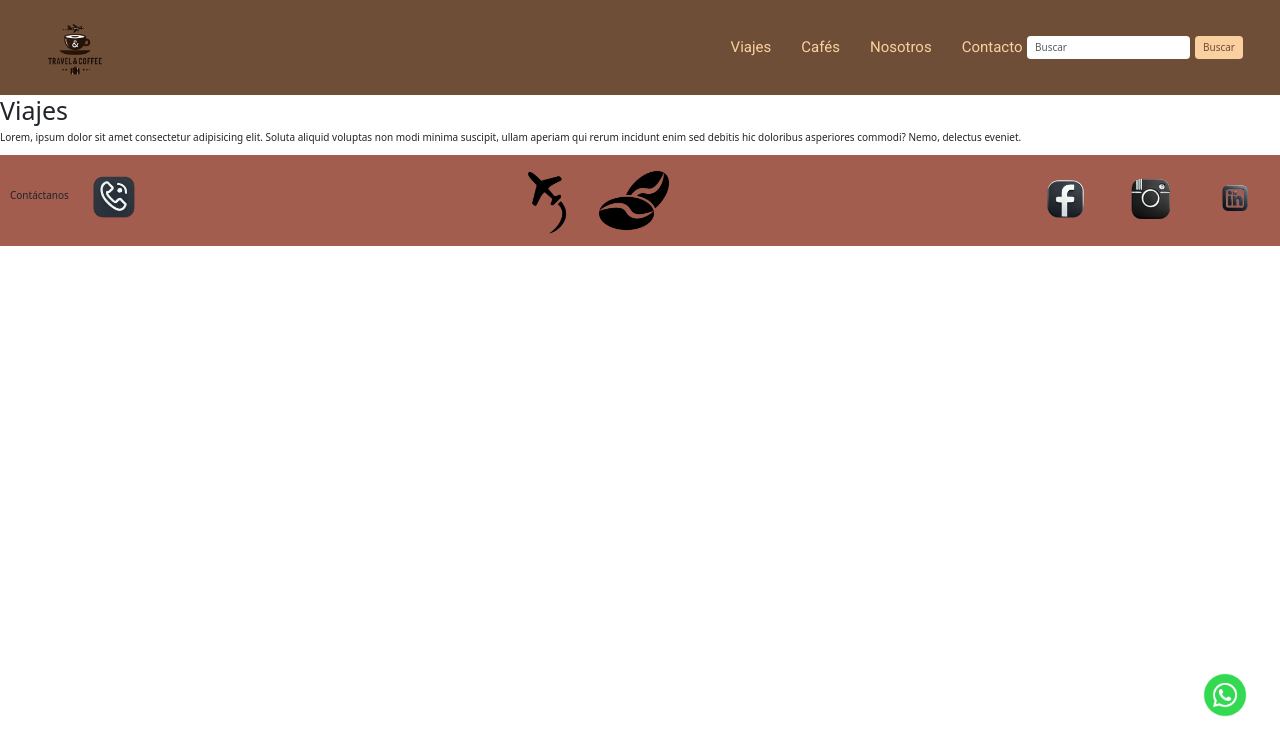
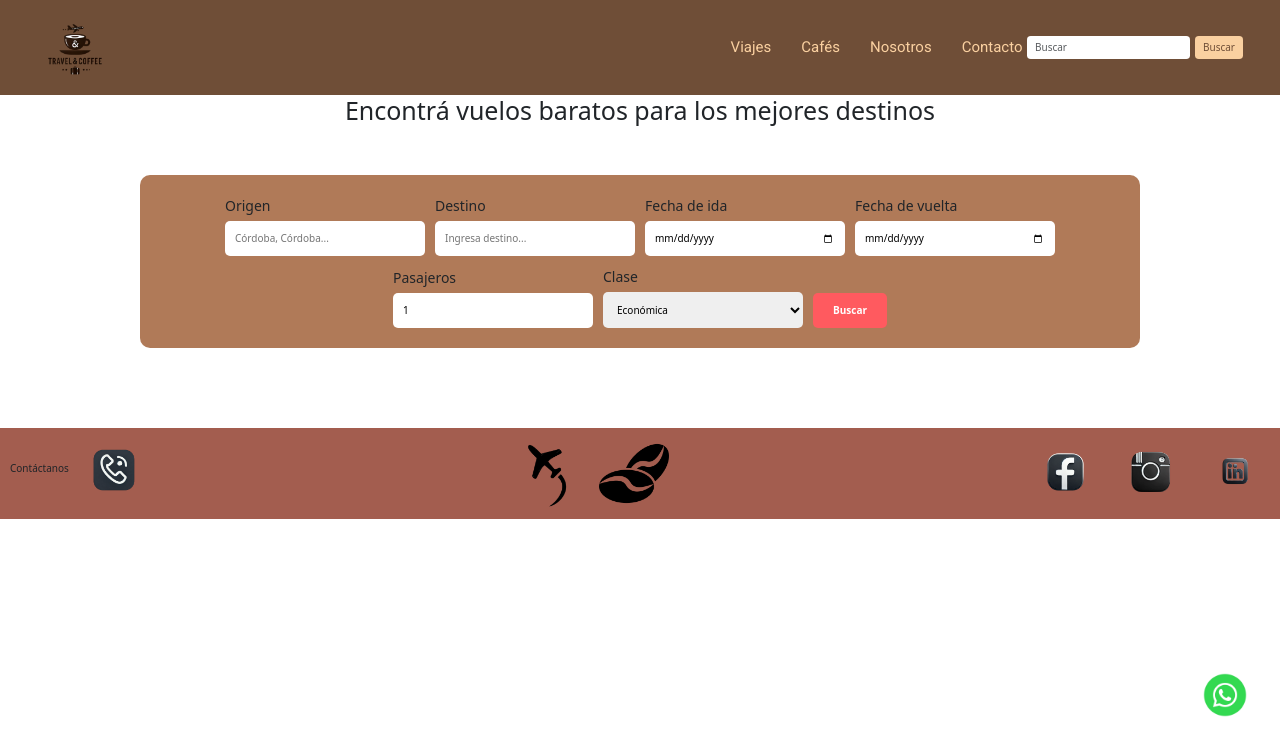
Before and after one commit to cortezemanuel/travel-coffee, a plain HTML site: page pages/travel.html in a window 1280 px wide. Drawn offline with nearby package versions, Linux system fonts and the light colour scheme.

Commit message:
entrega lista 25/04

```diff
--- a/css/style.css
+++ b/css/style.css
@@ -313,6 +313,66 @@ img {
   font-weight: 700;
 }
 
+/* Viajes */
+
+.vuelos h1 {
+  display: flex;
+  align-items: center;
+  align-content: center;
+  justify-content: center;
+}
+
+.flight-search-wrapper {
+  background-color: #b07a58; /* Azul oscuro solo en el formulario */
+  padding: 20px;
+  border-radius: 10px;
+  max-width: 1000px;
+  margin: auto;
+  margin-top: 50px;
+  margin-bottom: 10vh;
+}
+
+.flight-search {
+  display: flex;
+  flex-wrap: wrap;
+  gap: 10px;
+  align-items: center;
+  justify-content: center;
+}
+
+.flight-search input,
+.flight-search select {
+  padding: 10px;
+  border-radius: 5px;
+  border: none;
+  width: 200px;
+  color: black;
+}
+
+.flight-search button {
+  background-color: #ff5a5f;
+  color: white;
+  border: none;
+  padding: 10px 20px;
+  border-radius: 5px;
+  cursor: pointer;
+  font-weight: bold;
+}
+
+.flight-search button:hover {
+  background-color: #e14b4f;
+}
+
+.flight-search label {
+  display: block;
+  margin-bottom: 5px;
+  font-size: 14px;
+}
+
+.field {
+  display: flex;
+  flex-direction: column;
+}
 /* Responsive */
 /* Mobile */
 @media (max-width: 480px) {
--- a/pages/travel.html
+++ b/pages/travel.html
@@ -48,12 +48,55 @@
                     </div>
                   </nav>
               </header>
-    <main>
+    <main class="vuelos">
         <!-- Título principal -->
-        <h1>Viajes</h1>
+        <h1>Encontrá vuelos baratos para los mejores destinos</h1>
 
-        <p>Lorem, ipsum dolor sit amet consectetur adipisicing elit. Soluta aliquid voluptas non modi minima suscipit, ullam aperiam qui rerum incidunt enim sed debitis hic doloribus asperiores commodi? Nemo, delectus eveniet.</p>
-    </main>
+      </head>
+      <body>
+        <div class="flight-search-wrapper">
+          <form class="flight-search">
+          <div class="field">
+            <label for="origin">Origen</label>
+            <input type="text" id="origin" name="origin" placeholder="Córdoba, Córdoba...">
+          </div>
+
+          <div class="field">
+            <label for="destination">Destino</label>
+            <input type="text" id="destination" name="destination" placeholder="Ingresa destino...">
+          </div>
+
+          <div class="field">
+            <label for="departure">Fecha de ida</label>
+            <input type="date" id="departure" name="departure">
+          </div>
+
+          <div class="field">
+            <label for="return">Fecha de vuelta</label>
+            <input type="date" id="return" name="return">
+          </div>
+
+          <div class="field">
+            <label for="passengers">Pasajeros</label>
+            <input type="number" id="passengers" name="passengers" min="1" value="1">
+          </div>
+
+          <div class="field">
+            <label for="class">Clase</label>
+            <select id="class" name="class">
+              <option value="economica">Económica</option>
+              <option value="business">Business</option>
+              <option value="primera">Primera Clase</option>
+            </select>
+          </div>
+
+          <div class="field" style="align-self: flex-end;">
+            <button type="submit">Buscar</button>
+          </div>
+        </form>
+      </div>
+
+      </main>
     <footer>
         <div class="contenedor">
 
```
